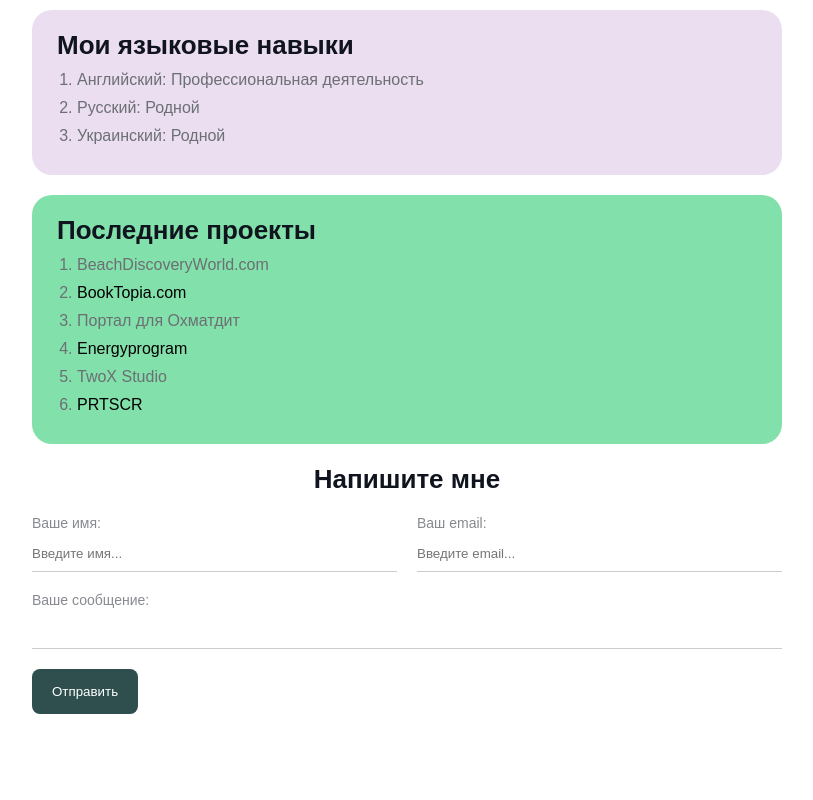
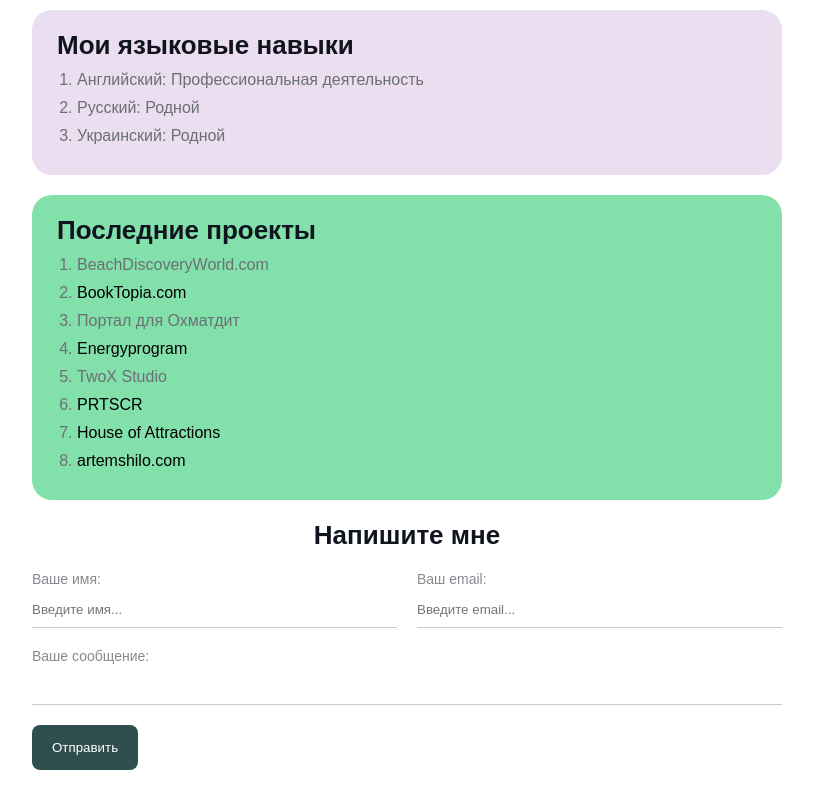
Before and after one commit to thumb22/cv, a plain HTML site: page ru.html in a window 1280 px wide. Shown: the part 848-1648 px from the top of the page, without its empty margins (233-1046 px from the left). Before the commit the page ends 1592 px from the top, so only its background shows below. Drawn offline with nearby package versions, Linux system fonts and the light colour scheme; some packages are replaced by stand-ins of ours; a script that the page names is missing.

Commit message:
Update ru.html

```diff
--- a/ru.html
+++ b/ru.html
@@ -91,6 +91,8 @@
             <li><a href="https://energyprogram-ua.com/">Energyprogram</a></li>
             <li>TwoX Studio</li>
             <li><a href="https://prtscr.site/profile/816a1340-f401-11ec-8628-806e6f6e6963">PRTSCR</a></li>
+            <li><a href="https://welcome.houseofattractions.club">House of Attractions</a></li>
+            <li><a href="https://artemshilo.com">artemshilo.com</a></li>
           </ol>
         </div>
         <div class="contact">
```
